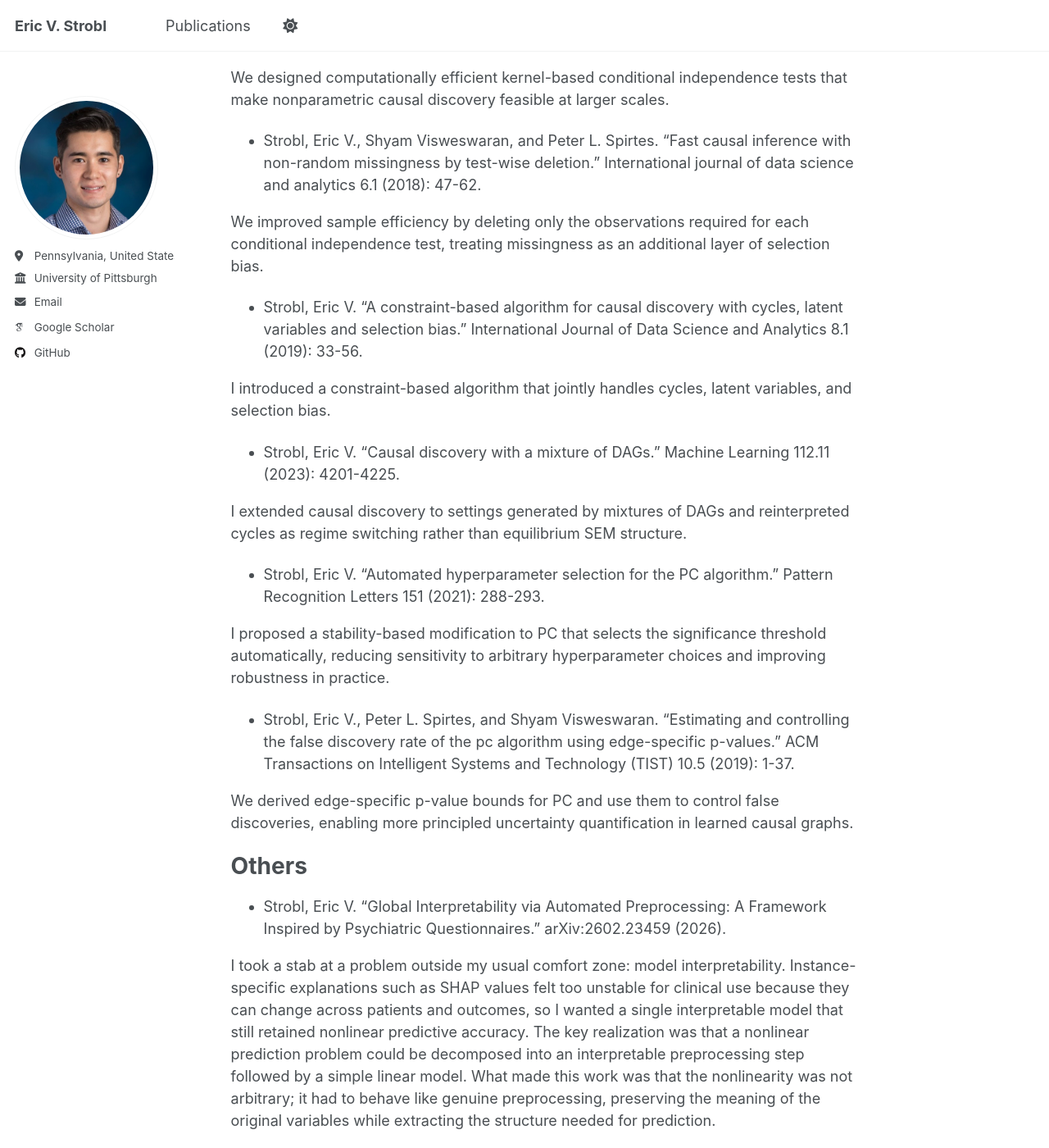
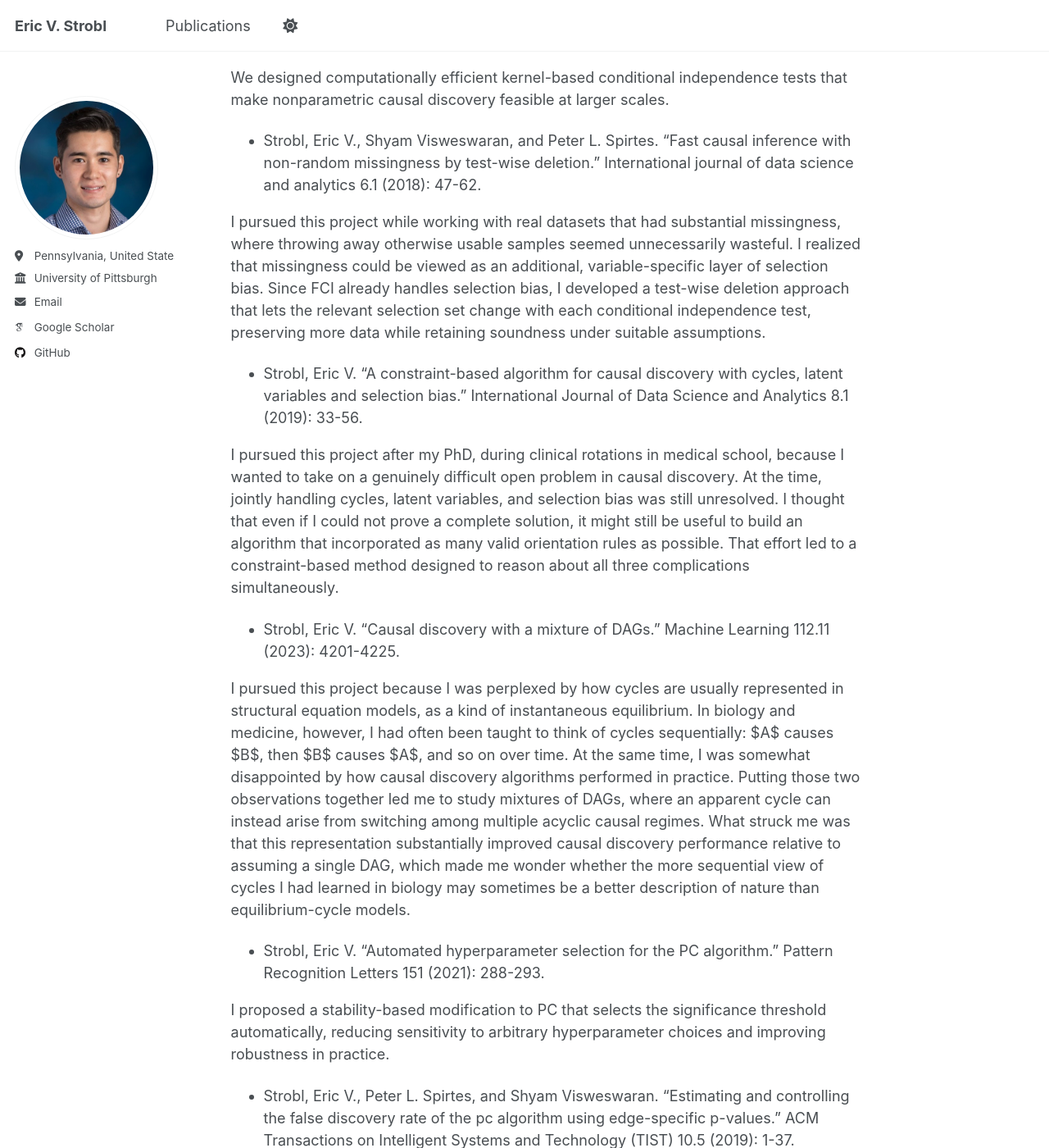
Before and after one commit to ericstrobl/ericstrobl.github.io, a Jekyll site: the page built from _pages/about.md, in a window 1280 px wide and 1400 px high, scrolled down 5836 px. Shown: the whole window at 82% size. Built offline with Jekyll 4.4.1, drawn with Linux system fonts in a browser that asks for light colours; some web fonts are replaced; a script that is not in the unit is left out.

Commit message:
Update about.md

```diff
--- a/_pages/about.md
+++ b/_pages/about.md
@@ -87,13 +87,13 @@ I developed BLITZ, a sub-second nonparametric conditional independence test that
 We designed computationally efficient kernel-based conditional independence tests that make nonparametric causal discovery feasible at larger scales.
 - Strobl, Eric V., Shyam Visweswaran, and Peter L. Spirtes. "Fast causal inference with non-random missingness by test-wise deletion." International journal of data science and analytics 6.1 (2018): 47-62.
 
-We improved sample efficiency by deleting only the observations required for each conditional independence test, treating missingness as an additional layer of selection bias.
+I pursued this project while working with real datasets that had substantial missingness, where throwing away otherwise usable samples seemed unnecessarily wasteful. I realized that missingness could be viewed as an additional, variable-specific layer of selection bias. Since FCI already handles selection bias, I developed a test-wise deletion approach that lets the relevant selection set change with each conditional independence test, preserving more data while retaining soundness under suitable assumptions.
 - Strobl, Eric V. "A constraint-based algorithm for causal discovery with cycles, latent variables and selection bias." International Journal of Data Science and Analytics 8.1 (2019): 33-56.
 
-I introduced a constraint-based algorithm that jointly handles cycles, latent variables, and selection bias.
+I pursued this project after my PhD, during clinical rotations in medical school, because I wanted to take on a genuinely difficult open problem in causal discovery. At the time, jointly handling cycles, latent variables, and selection bias was still unresolved. I thought that even if I could not prove a complete solution, it might still be useful to build an algorithm that incorporated as many valid orientation rules as possible. That effort led to a constraint-based method designed to reason about all three complications simultaneously.
 - Strobl, Eric V. "Causal discovery with a mixture of DAGs." Machine Learning 112.11 (2023): 4201-4225.
 
-I extended causal discovery to settings generated by mixtures of DAGs and reinterpreted cycles as regime switching rather than equilibrium SEM structure.
+I pursued this project because I was perplexed by how cycles are usually represented in structural equation models, as a kind of instantaneous equilibrium. In biology and medicine, however, I had often been taught to think of cycles sequentially: $A$ causes $B$, then $B$ causes $A$, and so on over time. At the same time, I was somewhat disappointed by how causal discovery algorithms performed in practice. Putting those two observations together led me to study mixtures of DAGs, where an apparent cycle can instead arise from switching among multiple acyclic causal regimes. What struck me was that this representation substantially improved causal discovery performance relative to assuming a single DAG, which made me wonder whether the more sequential view of cycles I had learned in biology may sometimes be a better description of nature than equilibrium-cycle models.
 - Strobl, Eric V. "Automated hyperparameter selection for the PC algorithm." Pattern Recognition Letters 151 (2021): 288-293.
 
 I proposed a stability-based modification to PC that selects the significance threshold automatically, reducing sensitivity to arbitrary hyperparameter choices and improving robustness in practice.
```
